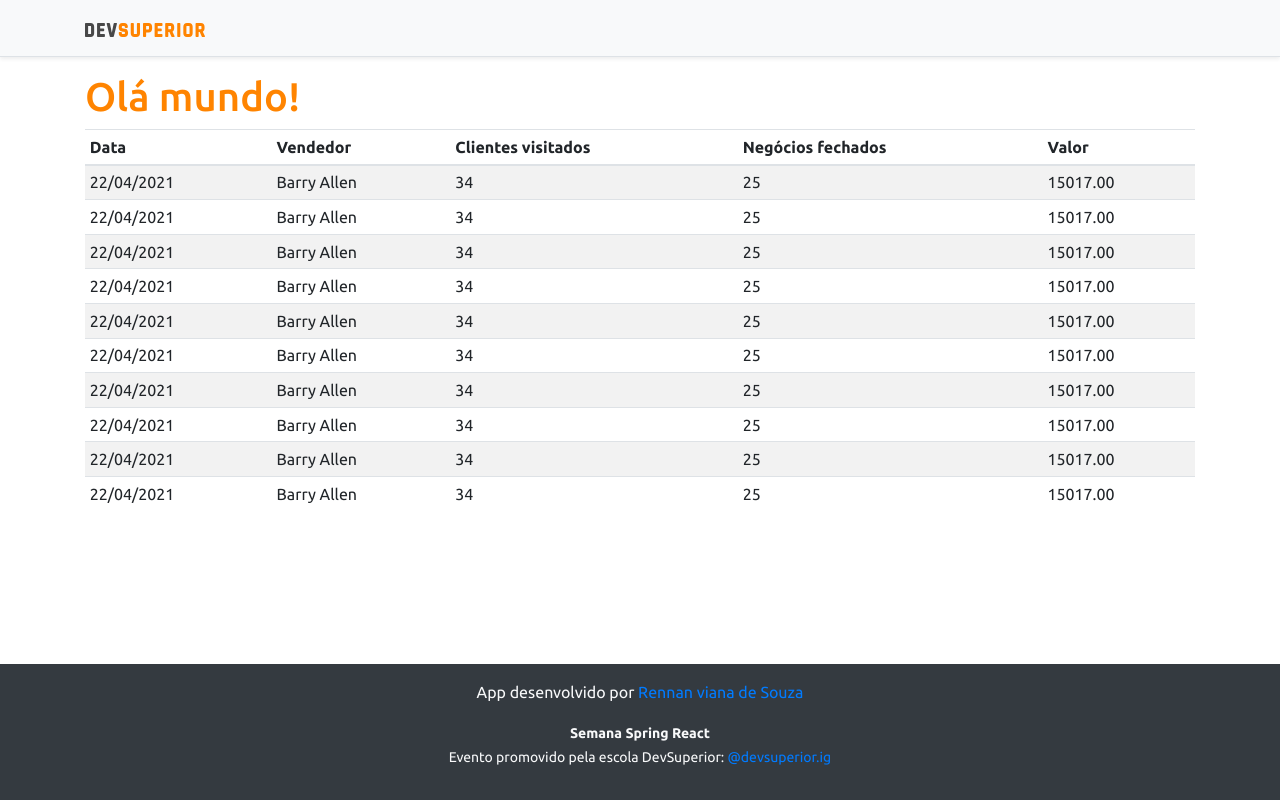
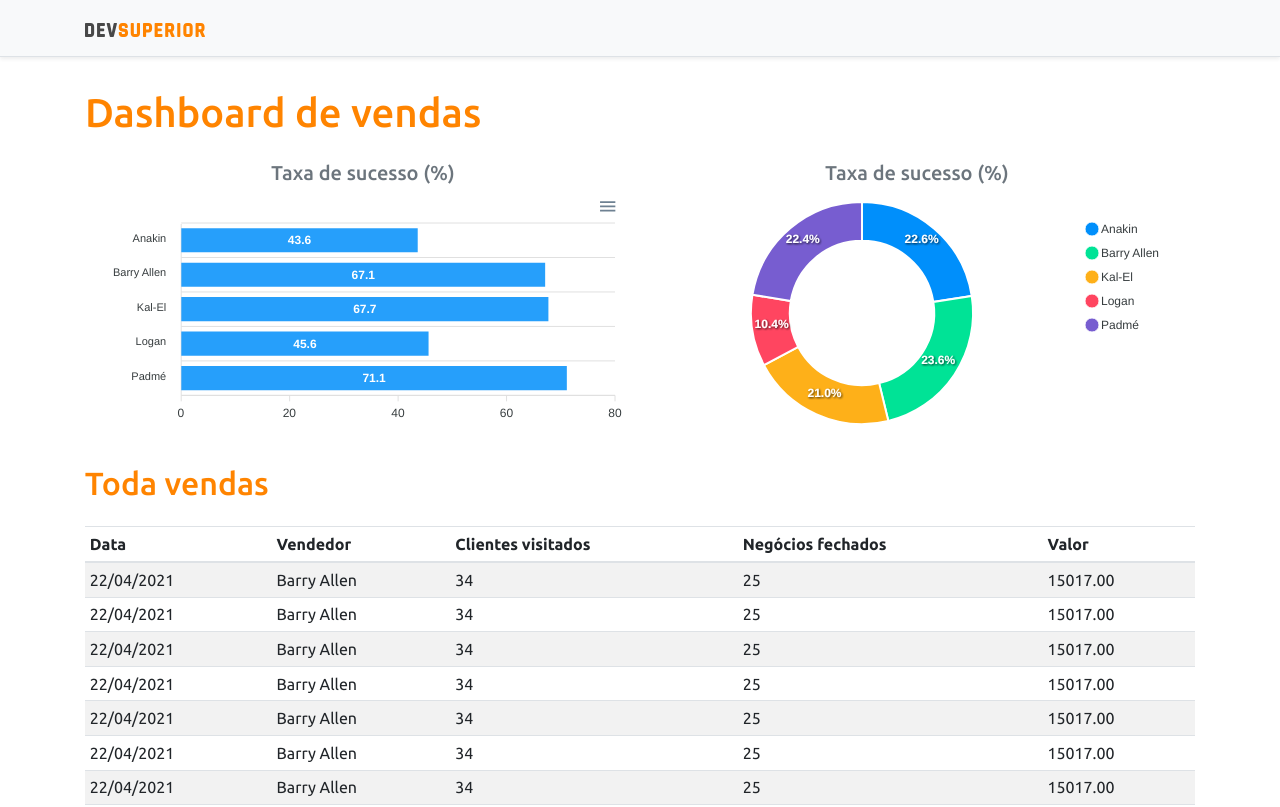
Before and after one commit to rennan-souza/SemanaDevSuperior-3.0, a React (Create React App) app in the folder frontend/: page / in a window 1280 px wide. Shown: the top 807 px of the page. Built offline with nearby package versions, Linux system fonts and the light colour scheme.

Commit message:
Static charts

```diff
--- a/frontend/package.json
+++ b/frontend/package.json
@@ -12,10 +12,12 @@
     "@types/node": "^12.0.0",
     "@types/react": "^17.0.0",
     "@types/react-dom": "^17.0.0",
+    "apexcharts": "^3.26.1",
     "bootstrap": "^4.6.0",
     "jquery": "1.9.1",
     "popper.js": "1.16.1",
     "react": "^17.0.2",
+    "react-apexcharts": "^1.3.9",
     "react-dom": "^17.0.2",
     "react-scripts": "4.0.3",
     "typescript": "^4.1.2",
--- a/frontend/src/App.tsx
+++ b/frontend/src/App.tsx
@@ -1,13 +1,32 @@
 import NavBar from 'components/NavBar';
-import Footer from 'components/Footer'
-import DataTable from 'components/DataTable'
+import Footer from 'components/Footer';
+import DataTable from 'components/DataTable';
+import BarChart from 'components/BarChart';
+import DonutChart from 'components/DonutChart';
 
 function App() {
   return (
     <>
       <NavBar />
       <div className="container">
-        <h1 className="text-primary">Olá mundo!</h1>
+        <h1 className="text-primary py-3">Dashboard de vendas</h1>
+
+        <div className="row px-3">
+          <div className="col-sm-6">
+            <h5 className="text-center text-secondary">Taxa de sucesso (%)</h5>
+            <BarChart />
+          </div>
+
+          <div className="col-sm-6">
+            <h5 className="text-center text-secondary">Taxa de sucesso (%)</h5>
+            <DonutChart />
+          </div>
+        </div>
+
+        <div className="py-3">
+          <h2 className="text-primary">Toda vendas</h2>
+        </div>
+
         <DataTable />
       </div>
       <Footer />
--- /dev/null
+++ b/frontend/src/components/BarChart/index.tsx
@@ -0,0 +1,35 @@
+import Chart from 'react-apexcharts';
+
+function BarChart() {
+
+    const options = {
+        plotOptions: {
+            bar: {
+                horizontal: true
+            }
+        }
+    };
+
+    const mockData = {
+        labels: {
+            categories: ['Anakin', 'Barry Allen', 'Kal-El', 'Logan', 'Padmé']
+        },
+        series: [
+            {
+                name: "% Sucesso",
+                data: [43.6, 67.1, 67.7, 45.6, 71.1]
+            }
+        ]
+    };
+
+    return (
+        <Chart
+            options={{ ...options, xaxis: mockData.labels }}
+            series={ mockData.series }
+            type="bar"
+            height="240"
+        />
+    );
+}
+
+export default BarChart;
--- /dev/null
+++ b/frontend/src/components/DonutChart/index.tsx
@@ -0,0 +1,26 @@
+import Chart from 'react-apexcharts';
+
+function DonutChart() {
+
+    const mockData = {
+        series: [477138, 499928, 444867, 220426, 473088],
+        labels: ['Anakin', 'Barry Allen', 'Kal-El', 'Logan', 'Padmé']
+    }
+
+    const options = {
+        legend: {
+            show: true
+        }
+    }
+
+    return (
+        <Chart
+            options={{ ...options, labels: mockData.labels }}
+            series={ mockData.series }
+            type="donut"
+            height="240"
+        />
+    );
+}
+
+export default DonutChart;
```
Also changed, not shown: 1 other file (tests, documents, lock files or other folders).
